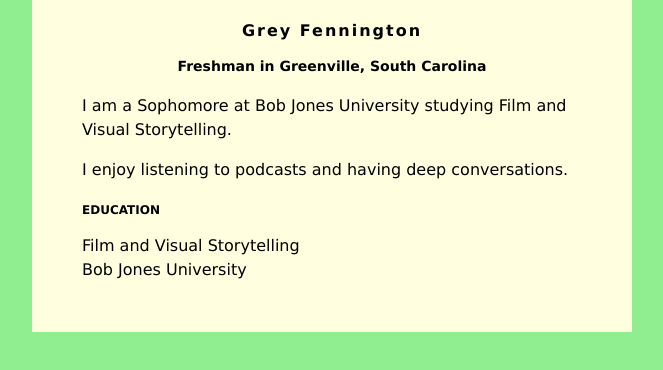
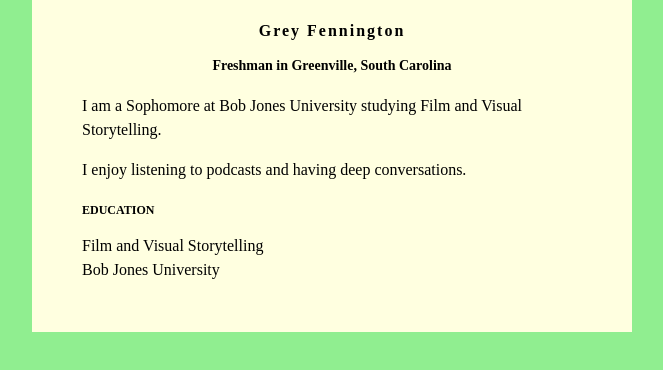
Before and after one commit to hfenn837/hfenn837.github.io, a plain HTML site: page Index.html in a window 1280 px wide. Shown: the whole page, without its empty margins (308-971 px from the left). Drawn offline with Linux system fonts and the light colour scheme.

Commit message:
Update Index.html

```diff
--- a/Index.html
+++ b/Index.html
@@ -3,7 +3,7 @@
 <style>
 body {
     background: lightgreen;
-    font-family: Verdana;
+    font-family: Magneto;
 }
 #content {
     background: lightyellow;
```
